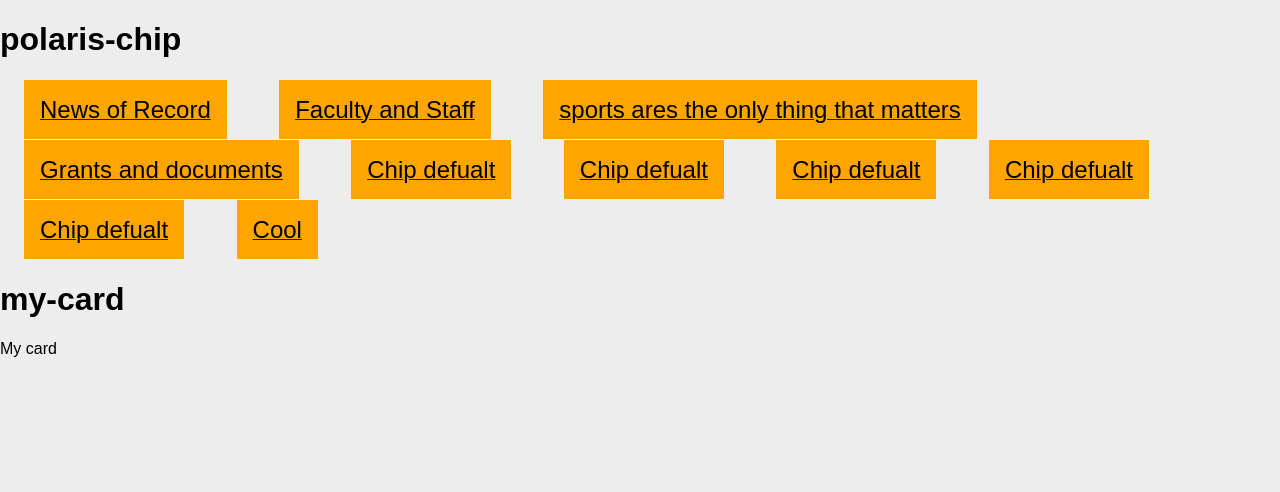
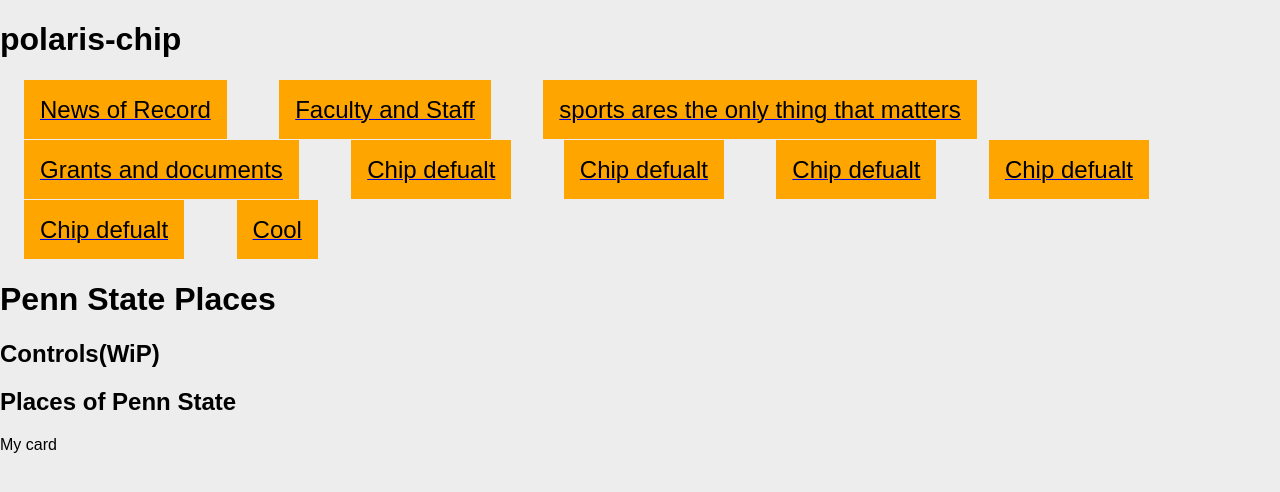
Before and after one commit to evp5350/Polaris-chip, a website with bundled scripts: page index.html in a window 1280 px wide. Built offline with nearby package versions, Linux system fonts and the light colour scheme.

Commit message:
Update index.html

```diff
--- a/index.html
+++ b/index.html
@@ -42,7 +42,12 @@
   <!-- this is going to take the tag and change the title -->
   <polaris-chip title="Cool"></polaris-chip>
 
-  <h1>my-card</h1>
+  <h1>Penn State Places</h1>
+  <h2>Controls(WiP)</h2>
+  <h2>Places of Penn State</h2>
+  <div>
+
+  </div>
   <my-card></my-card>
 
   <!-- this is what is bringing in the definition for this tag -->
```
